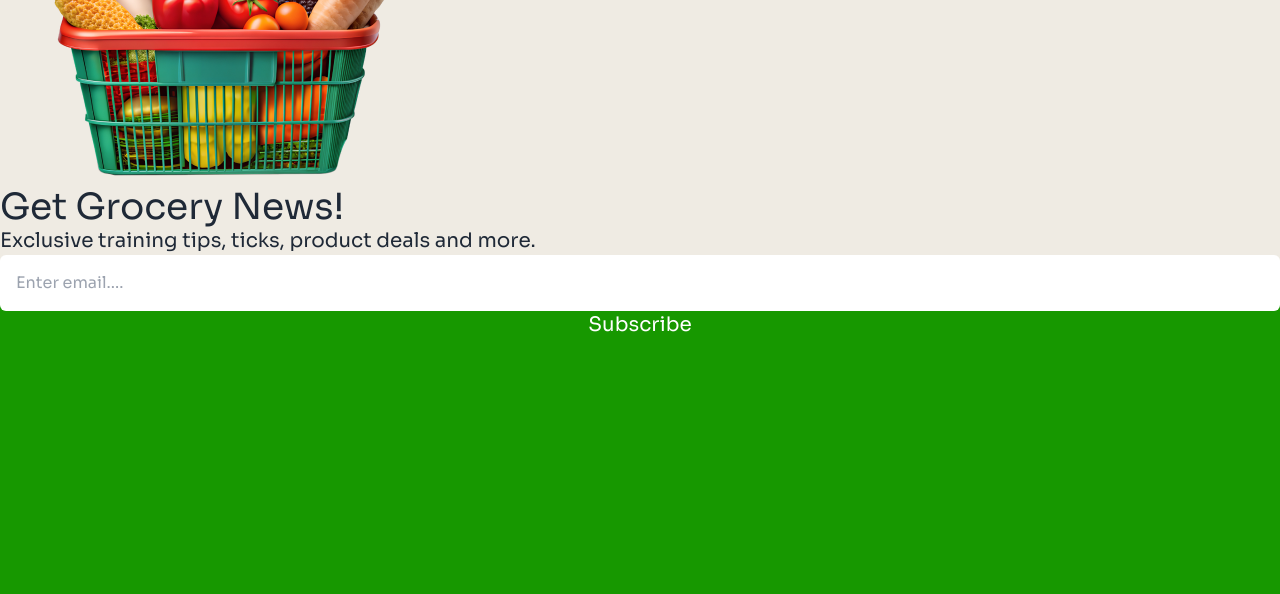
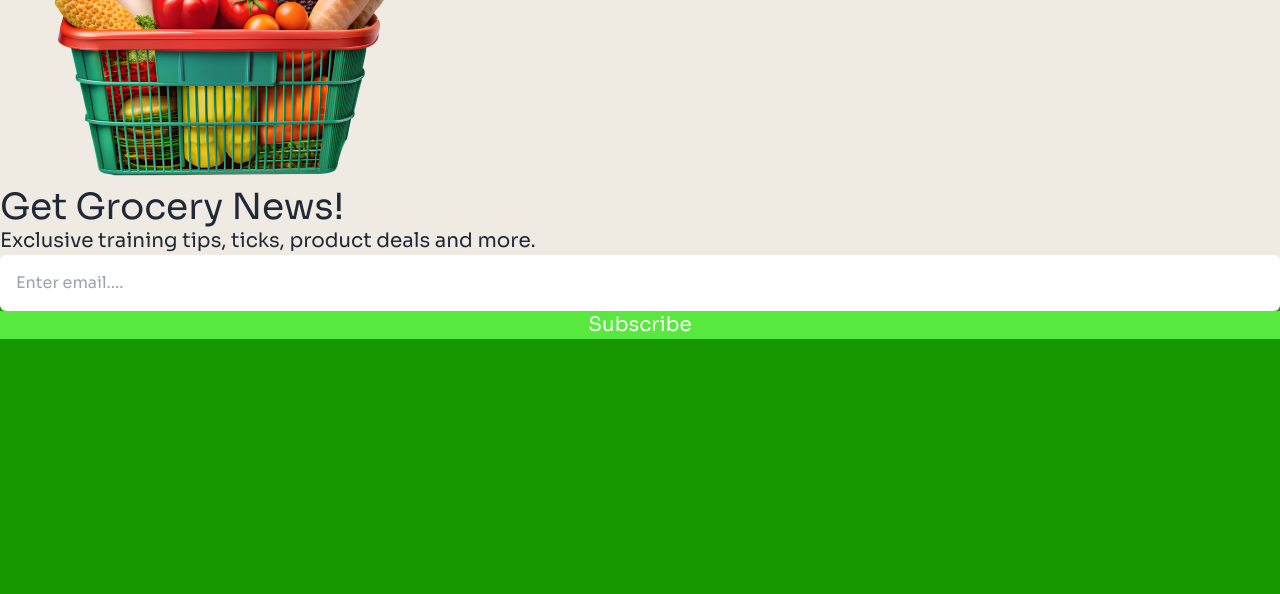
Before and after one commit to rafiq-coder/B11-assignment-3, a plain HTML site: page index.html in a window 1280 px wide. Shown: the part 3517-4111 px from the top of the page. Drawn offline with nearby package versions, Linux system fonts and the light colour scheme.

Commit message:
added the last commit

```diff
--- a/index.html
+++ b/index.html
@@ -426,7 +426,7 @@
                     Exclusive training tips, ticks, product deals and more.
                 </p>
                 <input type="email" placeholder="Enter email...." class="bg-white p-4 rounded-md">
-                <button class="text-white text-xl bg-[#179800]">Subscribe</button>
+                <button class="text-white text-xl bg-[#58e93e]">Subscribe</button>
             </div>
 
         </section>
```
